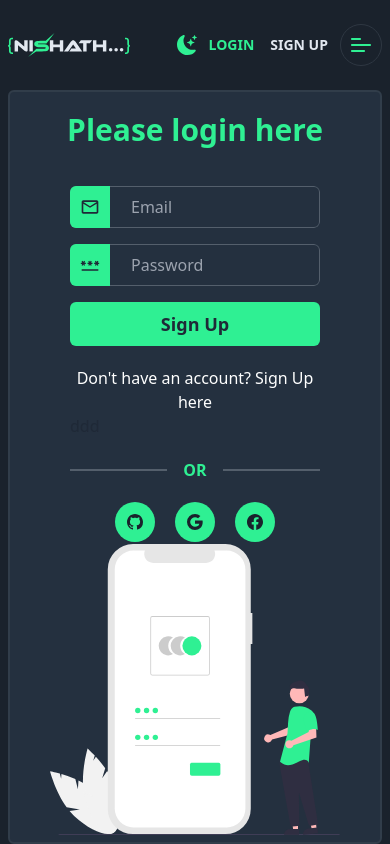
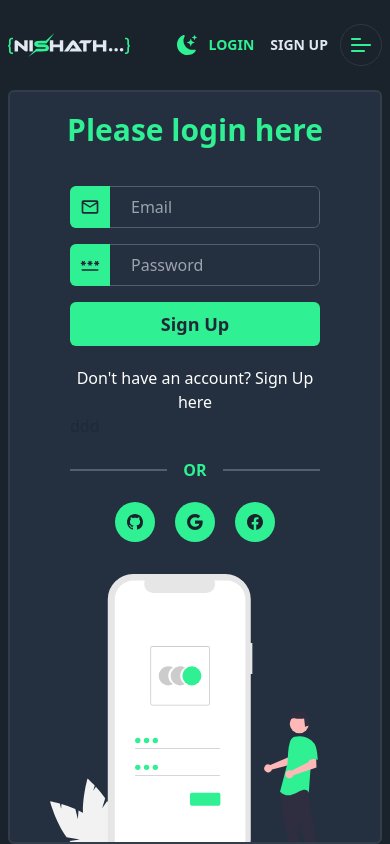
Before and after one commit to mdnishath/personal-portfolio, a React (Vite) app: page /login in a window 390 px wide. Built offline with nearby package versions, Linux system fonts and the light colour scheme.

Commit message:
Login page design solved

```diff
--- a/src/pages/Login/index.jsx
+++ b/src/pages/Login/index.jsx
@@ -9,7 +9,7 @@ const Login = () => {
   return (
     <div className="w-full bg-overlay px-5 md:py-10 rounded-md border-2 border-overlay-light overflow-hidden relative">
       <div className="grid md:grid-cols-2 p-5">
-        <div className="flex order-2 h-full items-center justify-center">
+        <div className="flex order-2 h-full items-center justify-center mt-5 md:mt-0">
           <figure className="flex justify-center">
             <img className="w-[400px]" src={image} />
           </figure>
--- a/src/pages/Signup/index.jsx
+++ b/src/pages/Signup/index.jsx
@@ -9,7 +9,7 @@ const Signup = () => {
   return (
     <div className="w-full bg-overlay px-5 md:py-10 rounded-md border-2 border-overlay-light overflow-hidden relative">
       <div className="grid md:grid-cols-2 p-5">
-        <div className="flex order-2 md:order-1 h-full items-center justify-center">
+        <div className="flex order-2 md:order-1 h-full items-center justify-center mt-5 md:mt-0">
           <figure className="flex justify-center">
             <img className="w-[400px]" src={image} />
           </figure>
```
